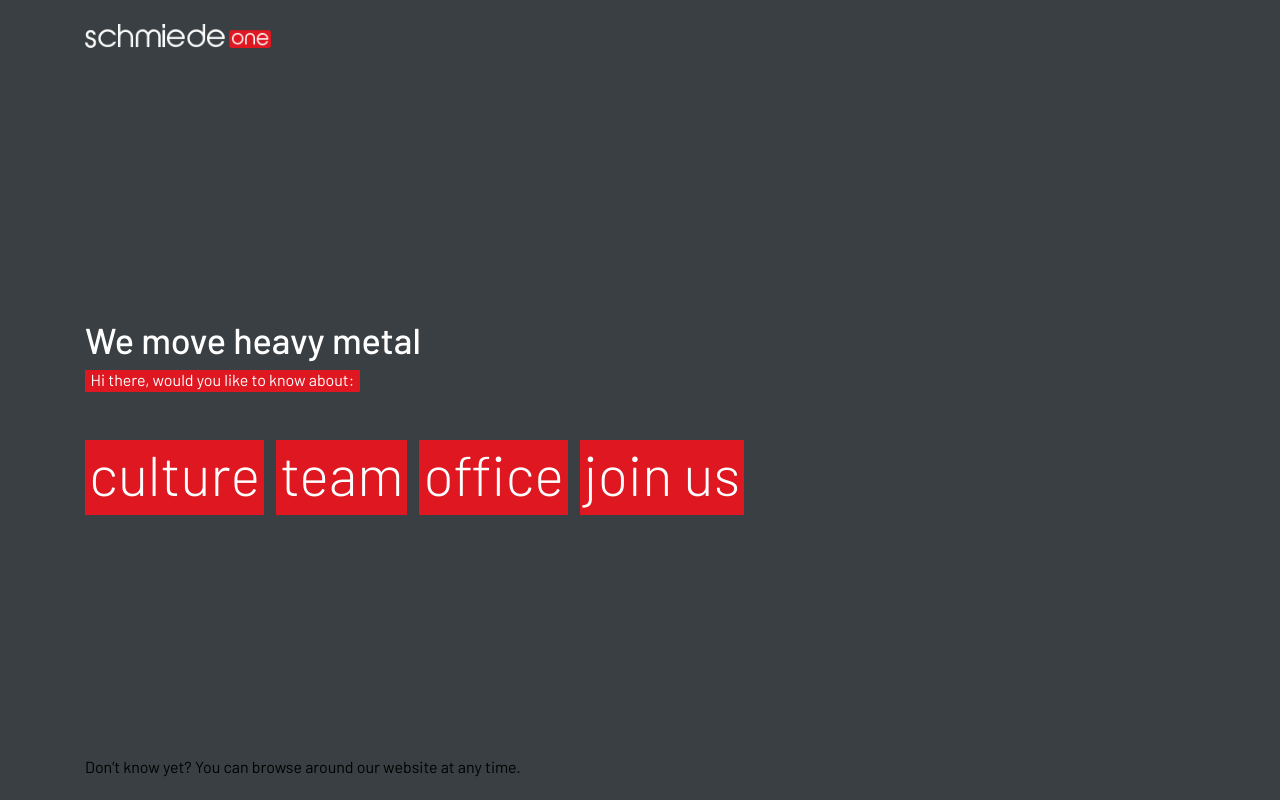
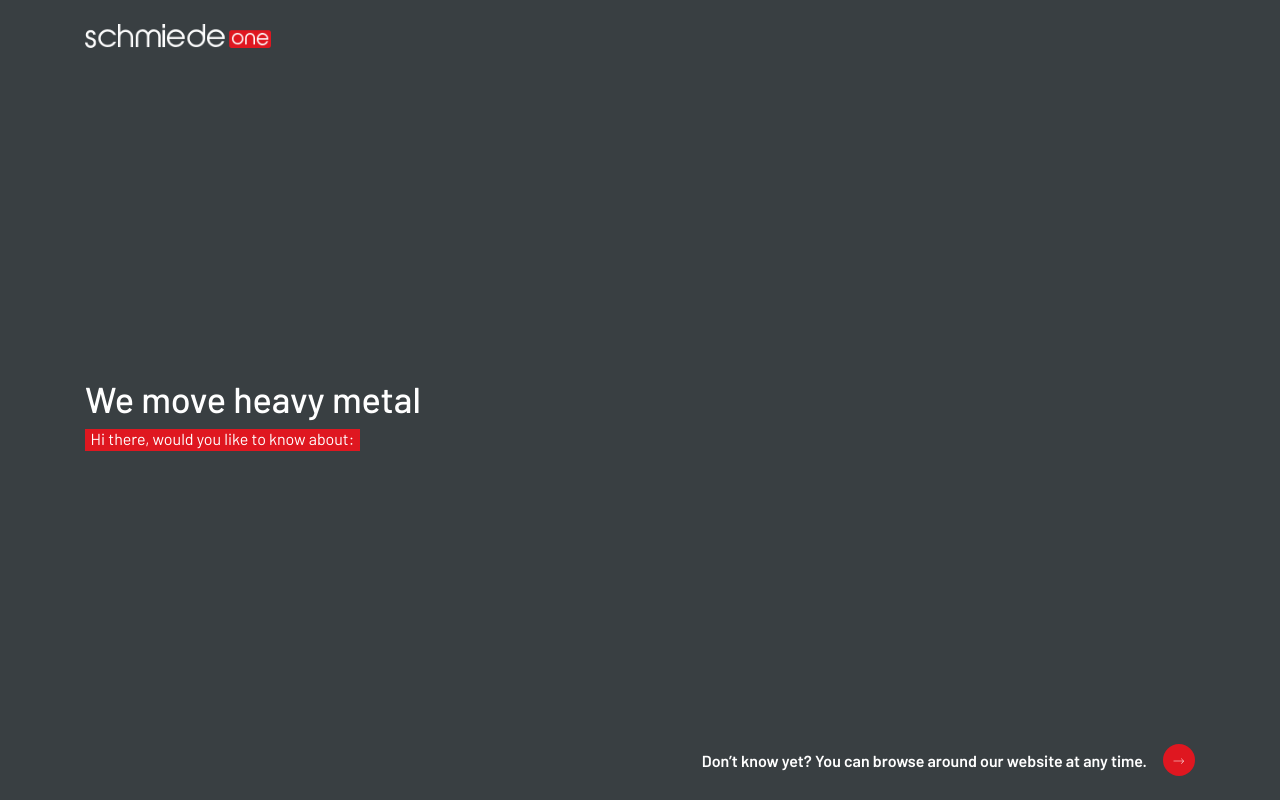
Before and after one commit to axlbert/schmiede-website-new, a Next.js app: page / in a window 1280 px wide. Built offline with nearby package versions, Linux system fonts and the light colour scheme.

Commit message:
init homepage more link

```diff
--- a/pages/homepage.css
+++ b/pages/homepage.css
@@ -46,3 +46,24 @@
   font-weight: 300;
   text-transform: lowercase;
 }
+
+.Homepage-MoreLink {
+  display: inline-flex;
+  align-items: center;
+  color: white;
+  font-weight: 600;
+  text-decoration: none;
+}
+.Homepage-MoreLinkImage {
+  width: 2rem;
+  height: 2rem;
+  margin-left: 1rem;
+}
+.Homepage-MoreLinkWrapper {
+  padding-bottom: 1.5rem;
+}
+@media (min-width: 768px) {
+  .Homepage-MoreLinkWrapper {
+    text-align: right;
+  }
+}
--- a/pages/index.js
+++ b/pages/index.js
@@ -26,7 +26,7 @@ export default function Homepage() {
             Hi there, would you like to know about:
           </div>
 
-          <ul className="Homepage-Menu" style={{ marginTop: '3rem' }}>
+          <ul className="Homepage-Menu" style={{ display: 'none', marginTop: '3rem' }}>
             <li className="Homepage-MenuItem">Culture</li>
             <li className="Homepage-MenuItem">Team</li>
             <li className="Homepage-MenuItem">Office</li>
@@ -34,10 +34,23 @@ export default function Homepage() {
           </ul>
         </section>
 
-        <section className="container" style={{ paddingBottom: '1.5rem' }}>
-          <div>
-            Don’t know yet? You can browse around our website at any time.
-          </div>
+        <section className="Homepage-MoreLinkWrapper container">
+          <a href="#" className="Homepage-MoreLink">
+            <span>
+              <span style={{ whiteSpace: 'nowrap' }}>
+                Don’t know yet? You can browse
+              </span>
+              {' '}
+              <span style={{ whiteSpace: 'nowrap' }}>
+                around our website at any time.
+              </span>
+            </span>
+            <img
+              className="Homepage-MoreLinkImage"
+              src="/arrow-right.svg"
+              alt="Visit website"
+            />
+          </a>
         </section>
       </article>
     </div>
```
